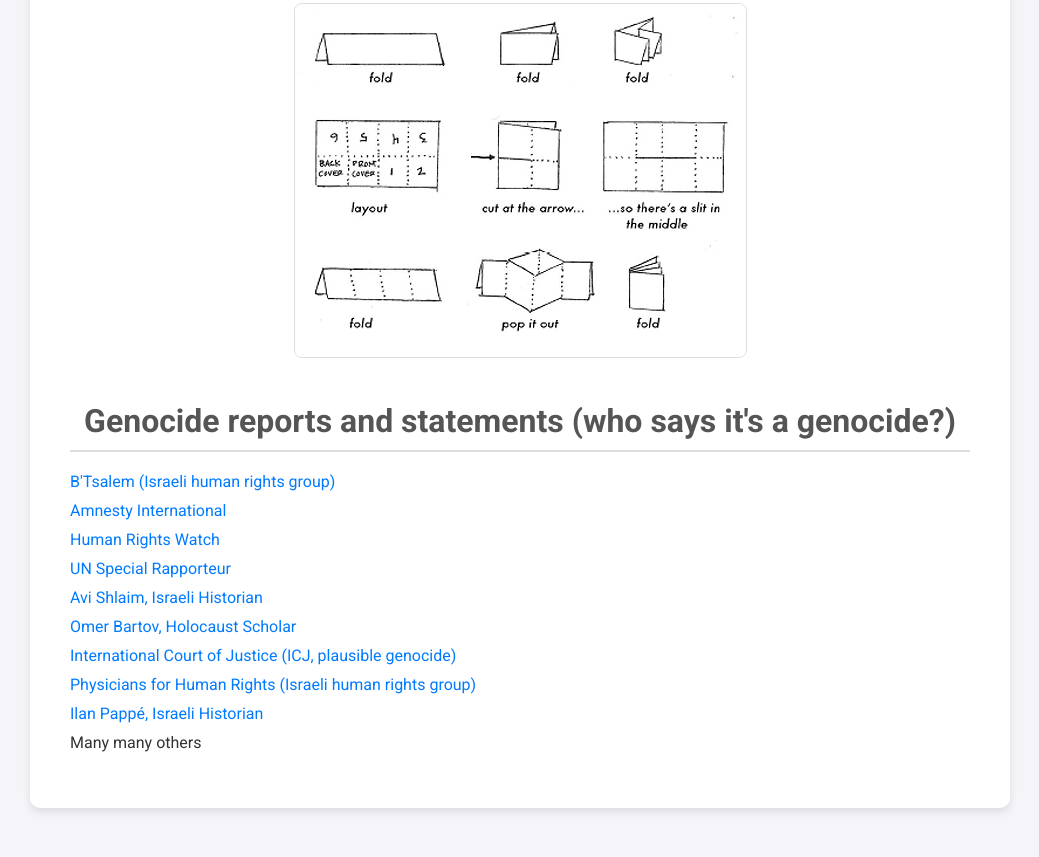
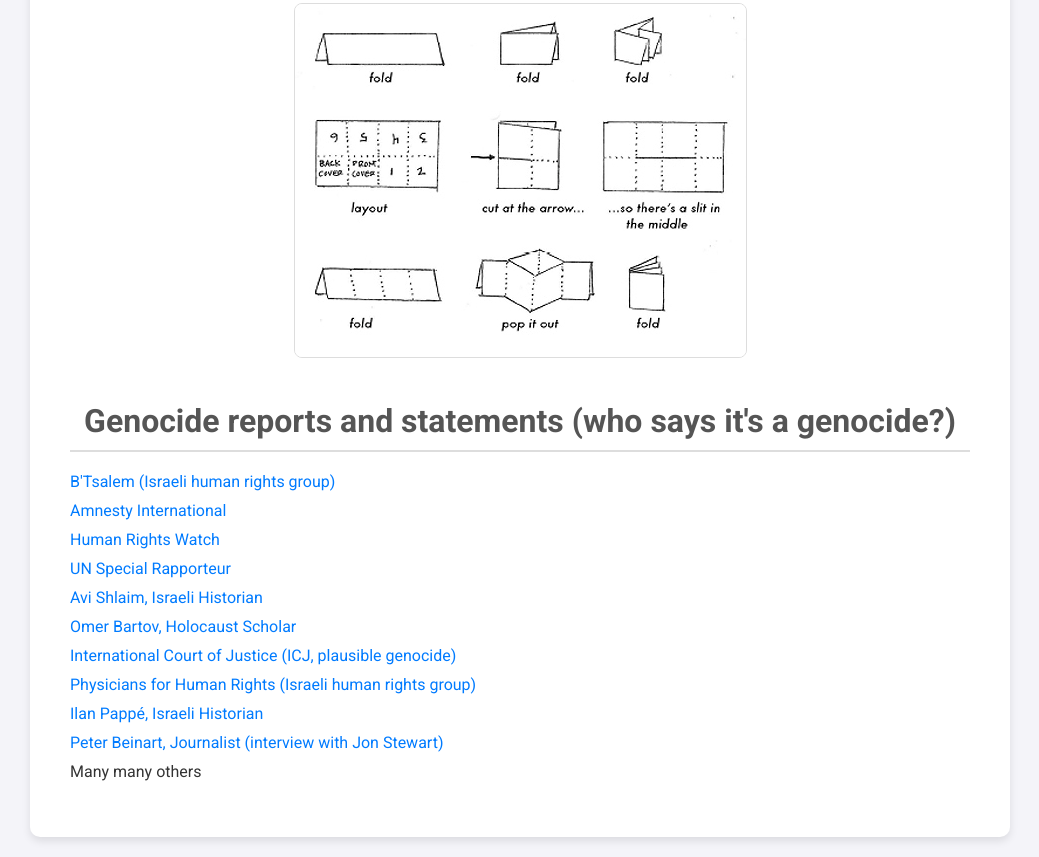
Before and after one commit to humansofgaza/humansofgaza.github.io, a plain HTML site: page index.html in a window 1280 px wide. Shown: the part 612-1469 px from the top of the page, without its empty margins (120-1159 px from the left). Before the commit the page ends 1440 px from the top, so only its background shows below. Drawn offline with Linux system fonts and the light colour scheme.

Commit message:
Update index.html

```diff
--- a/index.html
+++ b/index.html
@@ -210,6 +210,8 @@
             <li><a href="https://www.hrw.org/news/2024/01/26/gaza-world-court-orders-israel-prevent-genocide">International Court of Justice (ICJ, plausible genocide)</a></li>
             <li><a href="https://www.phr.org.il/en/">Physicians for Human Rights (Israeli human rights group)</a></li>
             <li><a href="https://www.prospectmagazine.co.uk/views/people/69831/ilan-pappe-in-a-genocide-there-are-no-two-sides">Ilan Pappé, Israeli Historian</a></li>
+            <li><a href="https://www.youtube.com/watch?v=X5kXCdzt_us">Peter Beinart, Journalist (interview with Jon Stewart)</a></li>
+
             <li>Many many others</li>
         </ul>
     </div>
```
